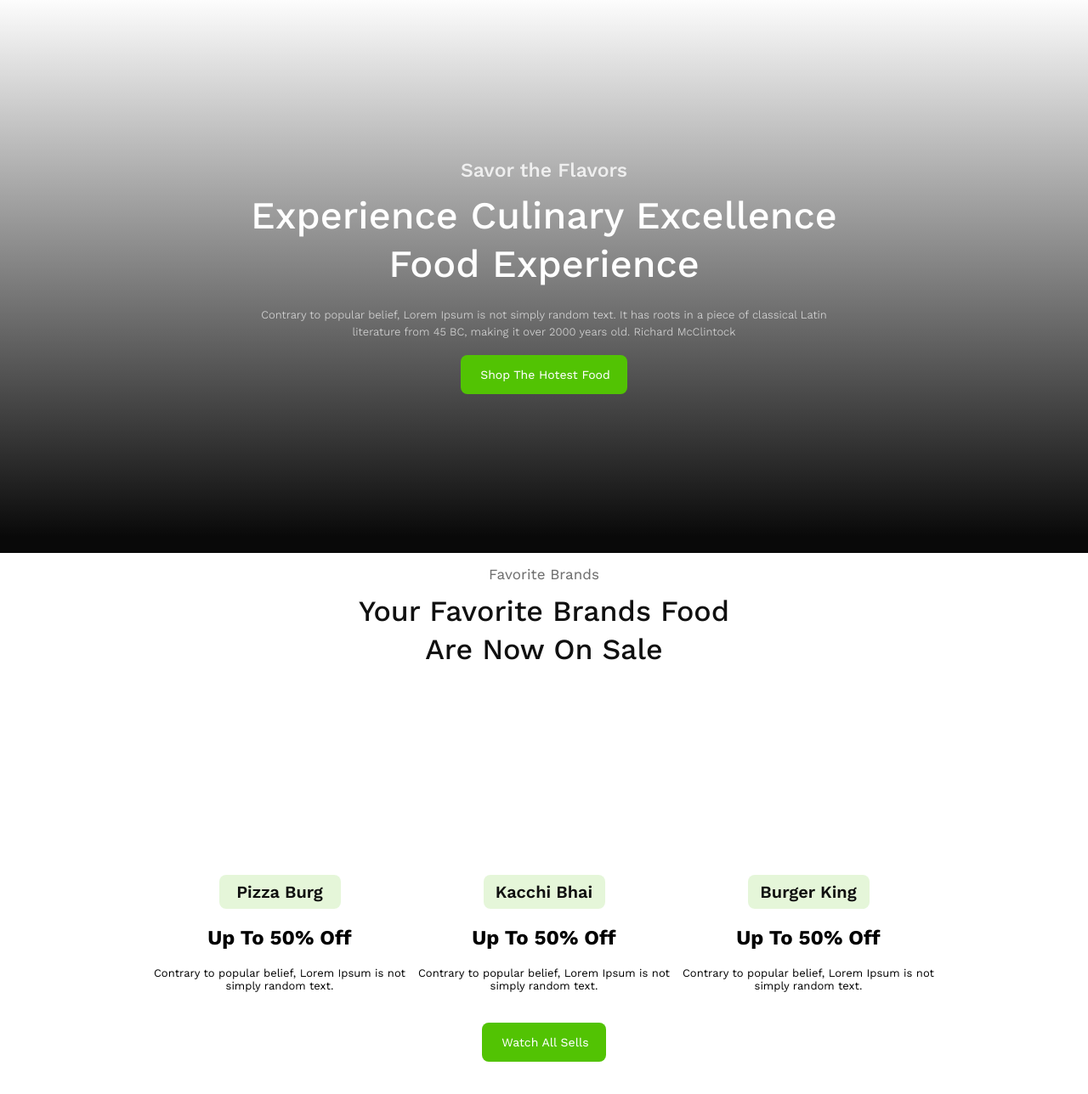
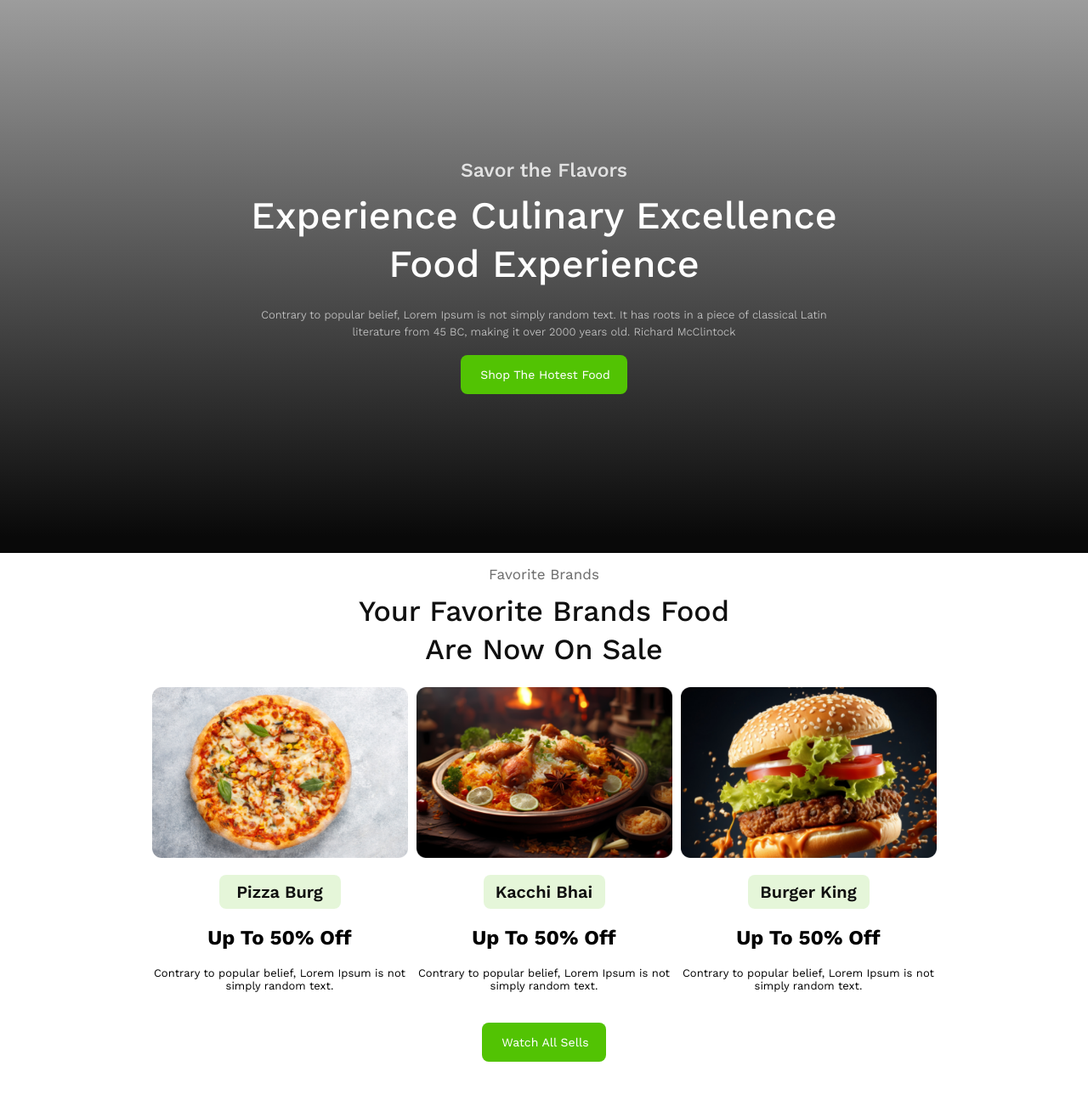
Before and after one commit to sadibhaque/Food-Restaurant, a plain HTML site: page index.html in a window 1280 px wide. Shown: the whole page at 85% size. Drawn offline with nearby package versions, Linux system fonts and the light colour scheme; the site is published under a folder, as on GitHub Pages, so addresses that start at the root find nothing.

Commit message:
Fixed image source problem

```diff
--- a/index.html
+++ b/index.html
@@ -28,7 +28,7 @@
                 <div class="card-container">
                     <div class="card">
                         <div class="img-box">
-                            <img src="/assets/pizza.png" alt="">
+                            <img src="assets/pizza.png" alt="">
                         </div>
                         <div  class="shop">
                             <span>Pizza Burg</span>
@@ -39,7 +39,7 @@
                     </div>
                     <div class="card">
                         <div class="img-box">
-                            <img src="/assets/biriyani.png" alt="">
+                            <img src="assets/biriyani.png" alt="">
                         </div>
                         <div  class="shop">
                             <span>Kacchi Bhai</span>
@@ -50,7 +50,7 @@
                     </div>
                     <div class="card">
                         <div class="img-box">
-                            <img src="/assets/burger.png" alt="">
+                            <img src="assets/burger.png" alt="">
                         </div>
                         <div  class="shop">
                             <span>Burger King</span>
--- a/styles/style.css
+++ b/styles/style.css
@@ -10,7 +10,7 @@
 
 #hero{
     /* background-image: ; */
-    background: linear-gradient(0.00deg, rgb(9, 9, 9) 2.884%,rgba(16, 16, 16, 0) 101.034%),url("/assets/hero-bg.png");
+    background: linear-gradient(0.00deg, rgb(9, 9, 9) 2.884%,rgba(16, 16, 16, 0) 101.034%),url("../assets/hero-bg.png");
     background-size: cover;
     background-repeat: no-repeat;
     background-position: center;
```
